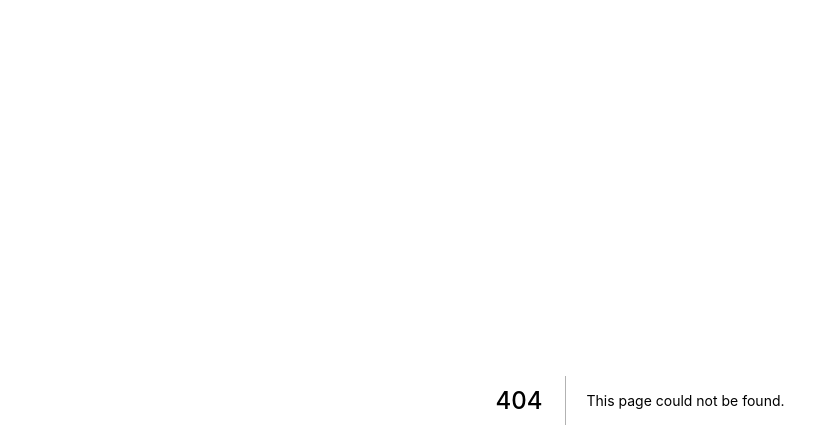
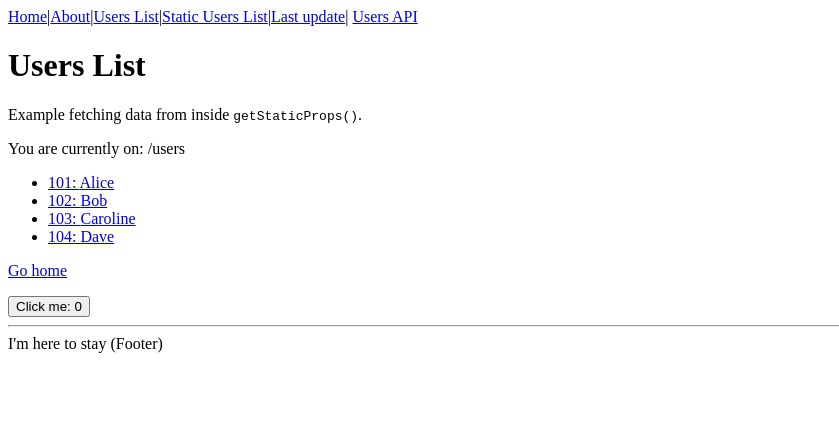
Before and after one commit to nkrivous/nextjs-ts, a Next.js app: page /static-users in a window 1280 px wide. Before the commit this address had no page. Shown: the top 448 px of the page, without its empty margins (0-839 px from the left). Built offline with nearby package versions, Linux system fonts and the light colour scheme.

Commit message:
Added statically generated pages

```diff
--- a/package.json
+++ b/package.json
@@ -8,7 +8,6 @@
     "tsc": "tsc"
   },
   "dependencies": {
-    "axios": "0.20.0",
     "next": "9.5.3",
     "react": "16.13.1",
     "react-dom": "16.13.1",
--- a/pages/api/users/index.ts
+++ b/pages/api/users/index.ts
@@ -1,5 +1,5 @@
 import { NextApiRequest, NextApiResponse } from "next";
-import { sampleUserData } from "../../../mocks/users/sample-data";
+import { sampleUserData } from "~/mocks/users/sample-data";
 
 const handler = (_req: NextApiRequest, res: NextApiResponse) => {
   try {
--- /dev/null
+++ b/pages/static-users/index.tsx
@@ -0,0 +1,44 @@
+import Link from "next/link";
+import React, { useEffect, useState } from "react";
+import { sampleUserData } from "~/mocks/users/sample-data";
+import Layout from "~/src/components/Layout";
+import UserList from "~/src/modules/users/components/UserList";
+import { User } from "~/src/modules/users/types/user";
+
+interface Props {
+  items: User[];
+}
+
+export default function StaticUsersPage({ items }: Props) {
+  const [count, setCount] = useState(0);
+  useEffect(() => {
+    console.log("date", new Date());
+  }, []);
+  return (
+    <Layout title="Users List | Next.js + TypeScript Example">
+      <h1>Users List</h1>
+      <p>
+        Example fetching data from inside <code>getStaticProps()</code>.
+      </p>
+      <p>You are currently on: /users</p>
+      <UserList items={items} />
+      <p>
+        <Link href="/">
+          <a>Go home</a>
+        </Link>
+      </p>
+      <button
+        onClick={() => {
+          setCount((value) => value + 1);
+        }}
+      >
+        Click me: {count}
+      </button>
+    </Layout>
+  );
+}
+
+export async function getStaticProps() {
+  const items: User[] = sampleUserData;
+  return { props: { items } };
+}
--- a/pages/users/[id].tsx
+++ b/pages/users/[id].tsx
@@ -3,7 +3,7 @@ import React from "react";
 import Layout from "~/src/components/Layout";
 import UserCard from "~/src/modules/users/components/UserCard";
 import { User } from "~/src/modules/users/types/user";
-import axios from "axios";
+import { sampleUserData } from "~/mocks/users/sample-data";
 
 interface Props {
   item?: User;
@@ -34,9 +34,7 @@ export default function UserIdPage({ item, errors }: Props) {
 
 export async function getServerSideProps(context: GetServerSidePropsContext) {
   try {
-    const users: User[] = await axios
-      .get("http://localhost:3000/api/users")
-      .then((res) => res.data);
+    const users: User[] = sampleUserData;
 
     const userId = parseInt(context.params?.id as string);
 
--- a/src/components/Layout.tsx
+++ b/src/components/Layout.tsx
@@ -21,19 +21,27 @@ export default function Layout({
         <nav>
           <Link href="/">
             <a>Home</a>
-          </Link>{" "}
-          |{" "}
+          </Link>
+          |
           <Link href="/about">
             <a>About</a>
-          </Link>{" "}
-          |{" "}
+          </Link>
+          |
           <Link href="/users">
             <a>Users List</a>
-          </Link>{" "}
+          </Link>
+          |
+          <Link href="/static-users">
+            <a>Static Users List</a>
+          </Link>
+          |
+          <Link href="/last-update">
+            <a>Last update</a>
+          </Link>
           | <a href="/api/users">Users API</a>
         </nav>
       </header>
-      {children}
+      <main>{children}</main>
       <footer>
         <hr />
         <span>I'm here to stay (Footer)</span>
```
Also changed, not shown: pages/last-update/index.tsx (added, +23 -0 lines), 1 other file (tests, documents, lock files or other folders).
